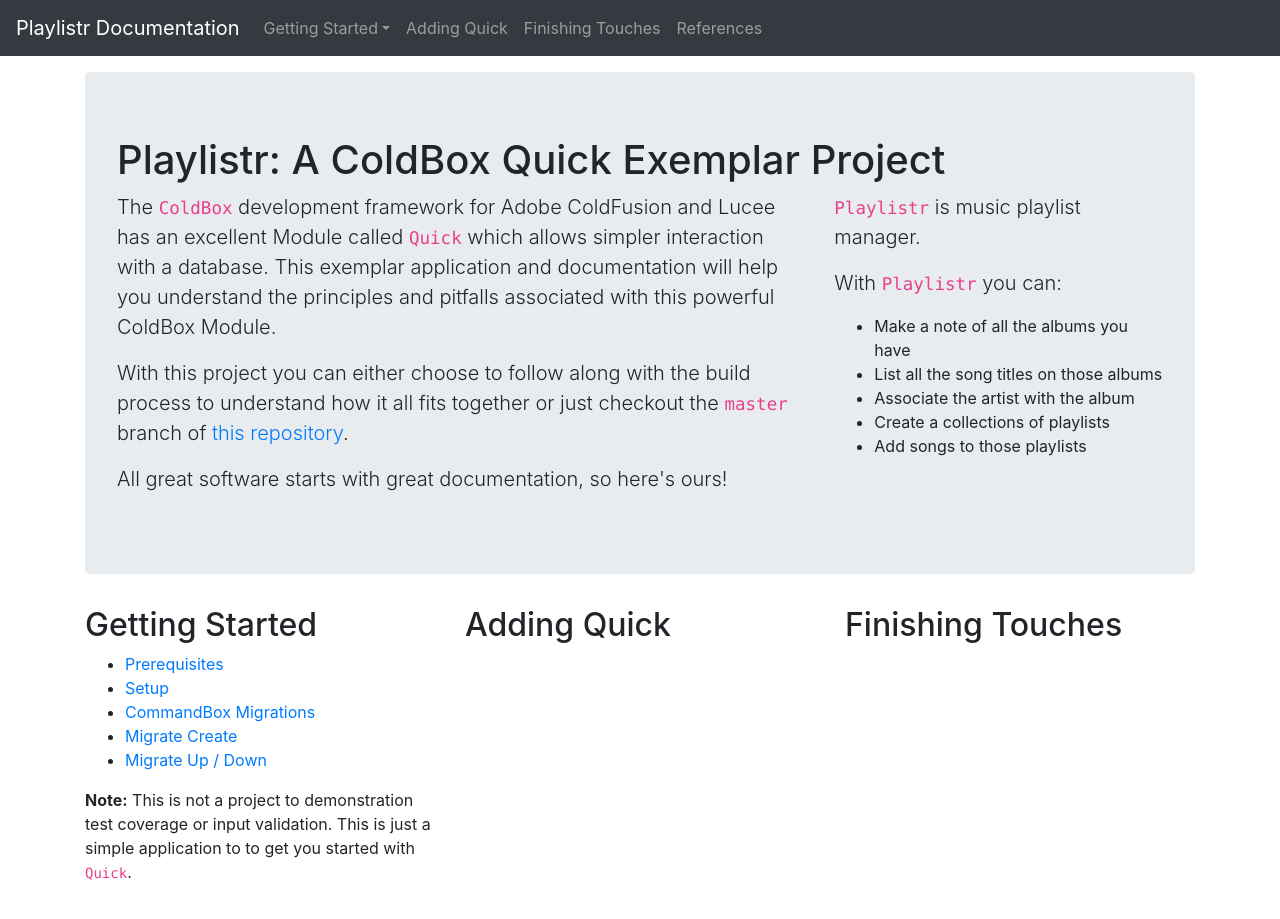
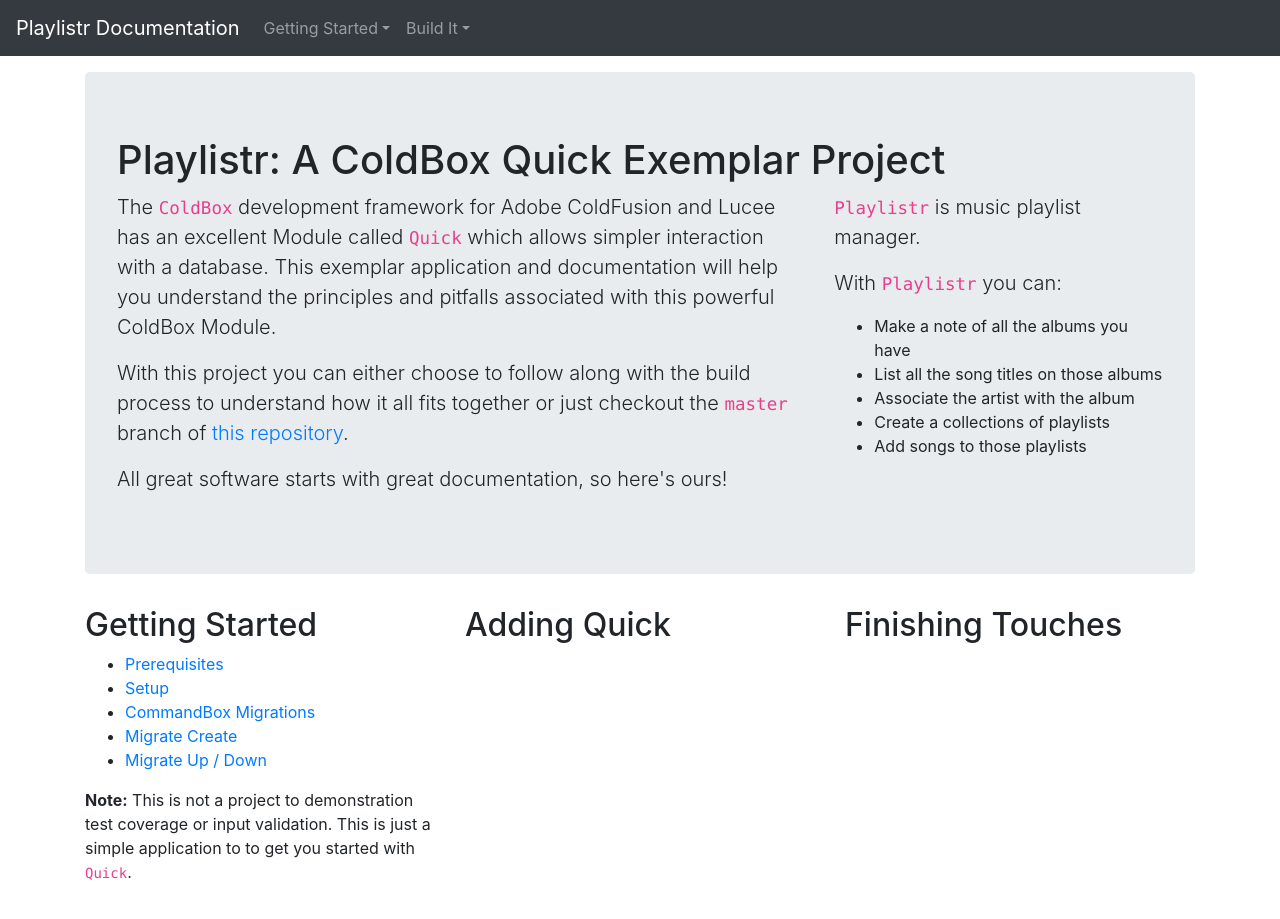
Before and after one commit to richardherbert/playlistr, a Jekyll site: the page built from index.html, in a window 1280 px wide and 1200 px high. Shown: the top 919 px of the window. Built offline with Jekyll 4.4.1, drawn with Linux system fonts in a browser that asks for light colours; nearby versions of some CDN libraries.

Commit message:
Menus updated

```diff
--- a/_layouts/default.html
+++ b/_layouts/default.html
@@ -42,17 +42,13 @@
 						</div>
 					</li>
 
+					<li class="nav-item dropdown">
+						<a class="nav-link dropdown-toggle" href="{{ site.url }}{{ site.baseurl }}" id="dropdown01" data-toggle="dropdown" aria-haspopup="true" aria-expanded="false">Build It</a>
 
-					<li class="nav-item">
-						<a class="nav-link" href="#">Adding Quick</a>
-					</li>
-
-					<li class="nav-item">
-						<a class="nav-link" href="#">Finishing Touches</a>
-					</li>
-
-					<li class="nav-item">
-						<a class="nav-link" href="#">References</a>
+						<div class="dropdown-menu" aria-labelledby="dropdown01">
+							<a class="dropdown-item" href="build-it/quick.html">Add Quick</a>
+							<a class="dropdown-item" href="build-it/artists.html">Artist CRUD</a>
+						</div>
 					</li>
 				</ul>
 			</div>
```
